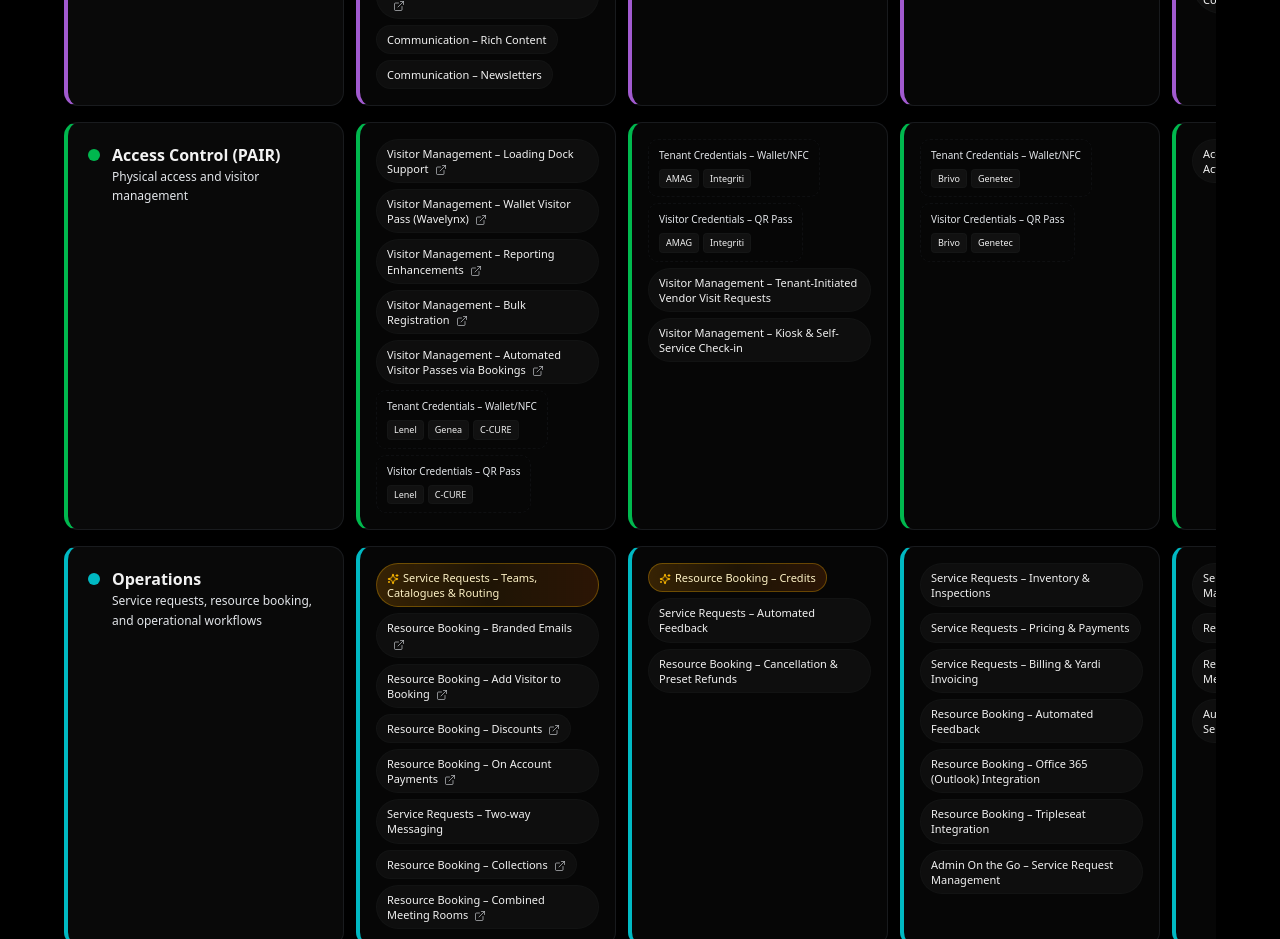
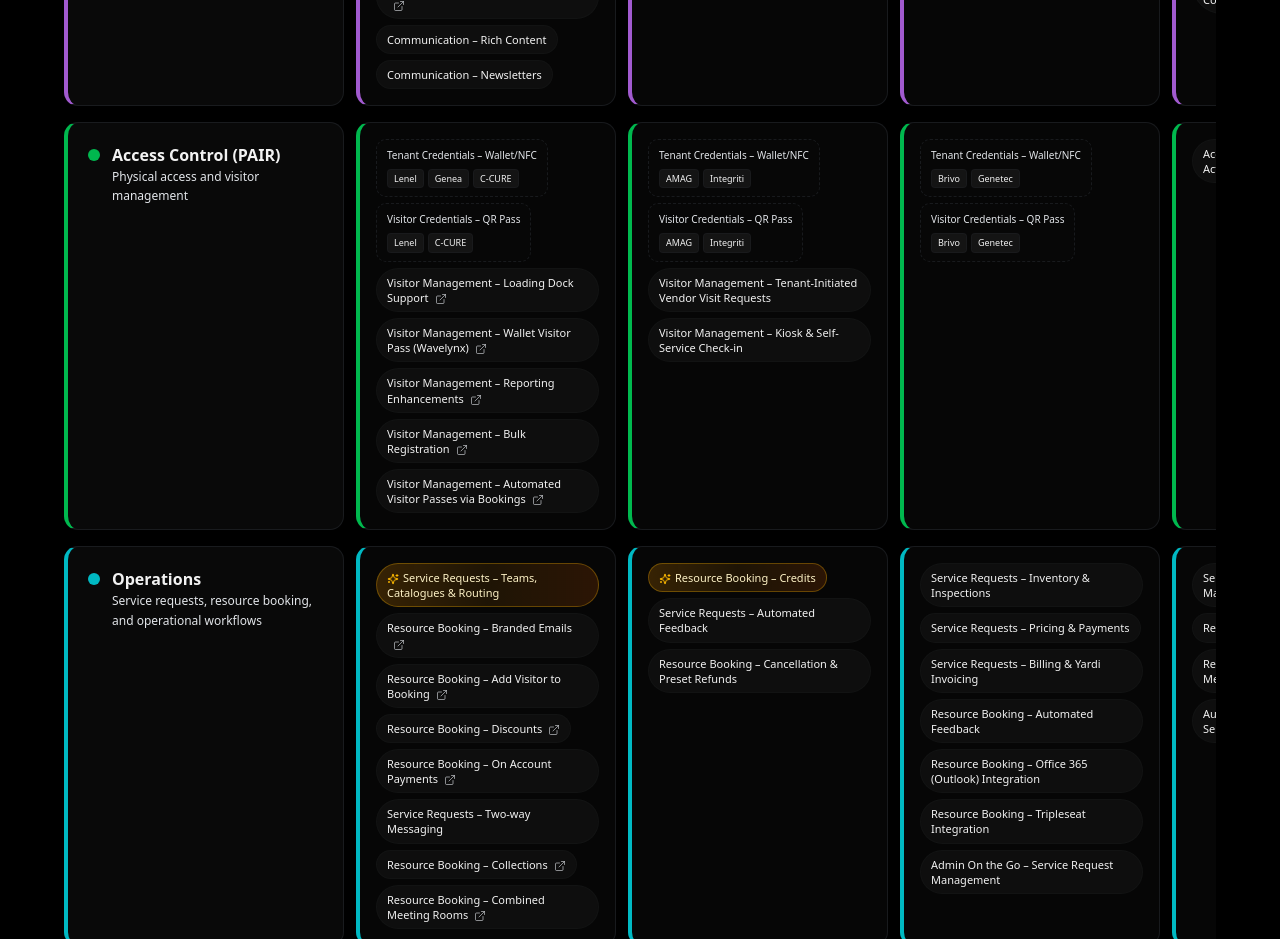
Before and after one commit to lizthomson11/v0-rex-platform-roadmap, a Next.js app: page / in a window 1280 px wide. Shown: the part 1000-1939 px from the top of the page. Built offline with nearby package versions, Linux system fonts and the light colour scheme.

Commit message:
fix: credential boxes always first, slightly bolder styling
Made-with: Cursor

```diff
--- a/components/roadmap-grid.tsx
+++ b/components/roadmap-grid.tsx
@@ -532,8 +532,11 @@ export function RoadmapGrid() {
                   const features = getFilteredFeatures(allFeatures)
                   const hasHiddenFeatures = searchQuery && features.length < allFeatures.length
 
-                  // Sort spotlight features to top
+                  // Sort: credentials first, then spotlight, then regular
                   const sortedFeatures = [...features].sort((a, b) => {
+                    const aCredential = parseCredentialFeature(a) ? 0 : 1
+                    const bCredential = parseCredentialFeature(b) ? 0 : 1
+                    if (aCredential !== bCredential) return aCredential - bCredential
                     const aSpot = isSpotlightFeature(a) ? 0 : 1
                     const bSpot = isSpotlightFeature(b) ? 0 : 1
                     return aSpot - bSpot
@@ -579,7 +582,7 @@ export function RoadmapGrid() {
                                       key={index}
                                       className={cn(
                                         "animate-fade-in-up opacity-0 rounded-lg px-2.5 py-2 transition-all duration-200",
-                                        "bg-transparent border border-dashed border-roadmap-border/50 hover:border-roadmap-border",
+                                        "bg-roadmap-surface/40 border border-dashed border-roadmap-border hover:border-roadmap-text-secondary/50",
                                         staggerClass,
                                       )}
                                     >
@@ -590,7 +593,7 @@ export function RoadmapGrid() {
                                         {credentialData.acsSystems.map((acs, acsIndex) => (
                                           <span
                                             key={acsIndex}
-                                            className="text-[9px] px-1.5 py-0.5 rounded bg-roadmap-surface-hover/80 text-roadmap-text-primary border border-roadmap-border/30"
+                                            className="text-[9px] px-1.5 py-0.5 rounded bg-roadmap-surface-hover text-roadmap-text-primary border border-roadmap-border/50"
                                           >
                                             {acs}
                                           </span>
```
